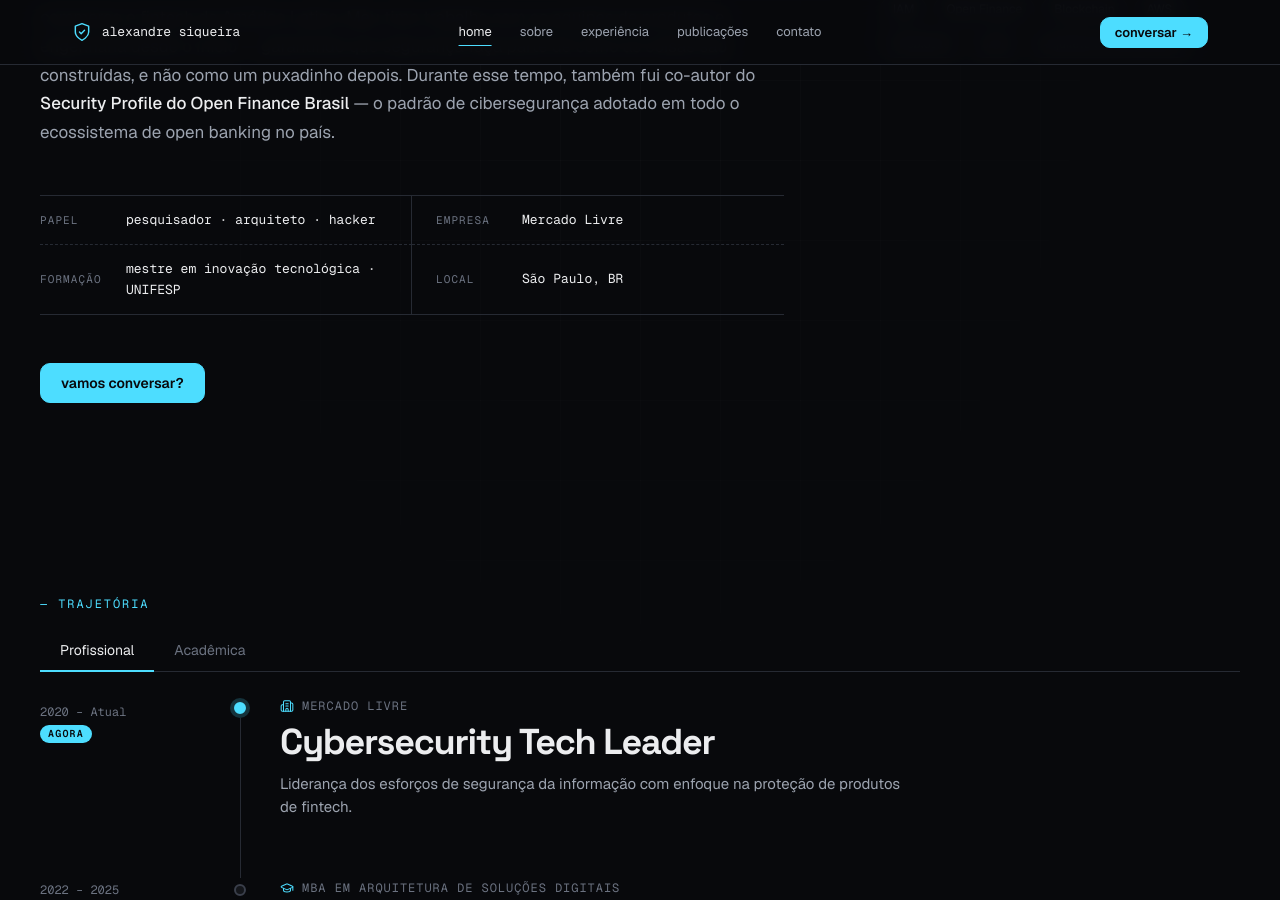
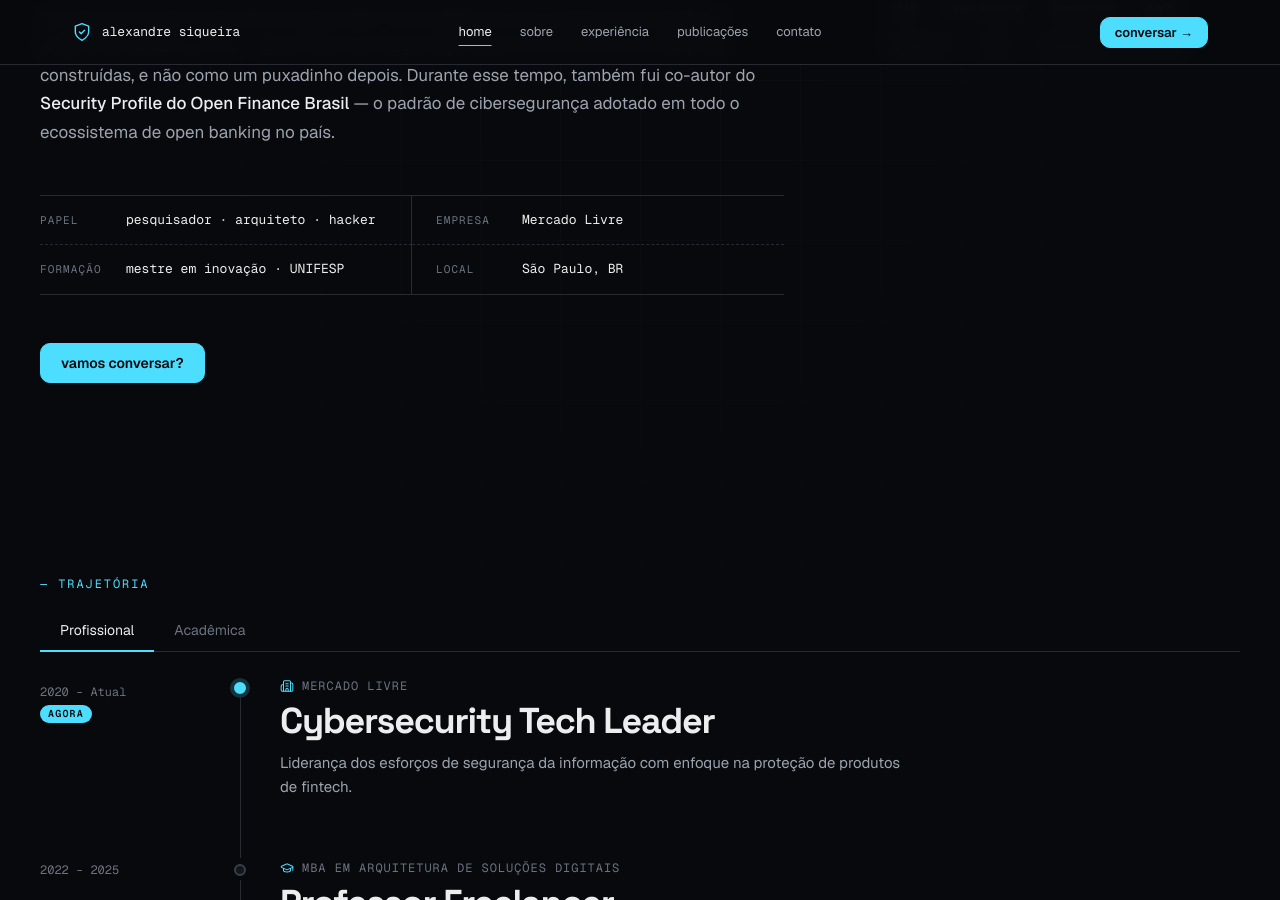
Before and after one commit to alex-siqueira/portfolio, a Jekyll site: the page built from index.html, in a window 1280 px wide and 900 px high, scrolled down 1709 px. Built offline with Jekyll 4.4.1, drawn with Linux system fonts in a browser that asks for light colours.

Commit message:
chore: encurta label de formação no bloco meta
"mestre em inovação tecnológica" → "mestre em inovação"

Co-Authored-By: Claude Sonnet 4.6 <noreply@anthropic.com>

```diff
--- a/index.html
+++ b/index.html
@@ -53,7 +53,7 @@ schema_type: Person
                     <div class="hero__meta">
                         <div class="hero__meta-item"><span class="hero__meta-key">papel</span><span class="hero__meta-val">pesquisador · arquiteto · hacker</span></div>
                         <div class="hero__meta-item"><span class="hero__meta-key">empresa</span><span class="hero__meta-val">Mercado Livre</span></div>
-                        <div class="hero__meta-item"><span class="hero__meta-key">formação</span><span class="hero__meta-val">mestre em inovação tecnológica · UNIFESP</span></div>
+                        <div class="hero__meta-item"><span class="hero__meta-key">formação</span><span class="hero__meta-val">mestre em inovação · UNIFESP</span></div>
                         <div class="hero__meta-item"><span class="hero__meta-key">local</span><span class="hero__meta-val">São Paulo, BR</span></div>
                     </div>
                     <a href="#contato" class="btn btn--primary">vamos conversar?</a>
```
